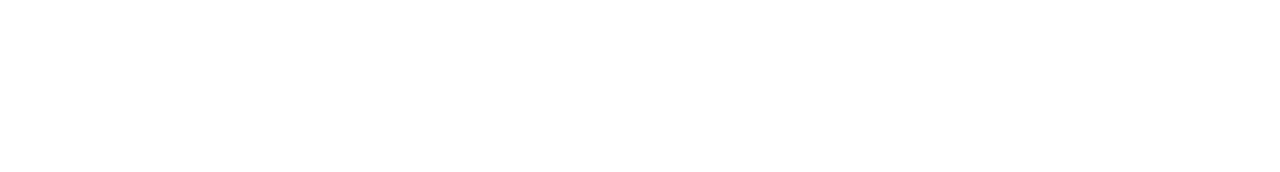
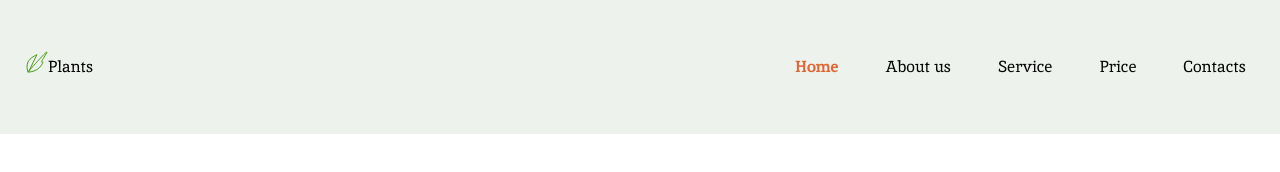
Before and after one commit to tsuyune/plants, a plain HTML site: page index.html in a window 1280 px wide. Drawn offline with Linux system fonts and the light colour scheme.

Commit message:
feat: create header

```diff
--- /dev/null
+++ b/assets/styles/styles.scss
@@ -0,0 +1,113 @@
+@font-face {
+    font-family: 'Inter';
+    src: url('/assets/fonts/Inter/Inter-Regular.ttf');
+}
+
+@font-face {
+    font-family: 'Inter';
+    src: url('/assets/fonts/Inter/Inter-Bold.ttf');
+    font-weight: bold;
+}
+
+@font-face {
+    font-family: 'Inika';
+    src: url('/assets/fonts/Inika/Inika-Regular.ttf');
+}
+
+@font-face {
+    font-family: 'Inika';
+    src: url('/assets/fonts/Inika/Inika-Bold.ttf');
+    font-weight: bold;
+}
+
+:root {
+    box-sizing: border-box;
+
+    --text-color: #636060;
+    --base-color: #499A18;
+    --accent-color: #E06733;
+    --bg-color: #EDF2EC;
+    --title-color: #717171;
+    --nav-links-color: #010201;
+
+
+}
+
+.header {
+    height: 134px;
+    background-color: var(--bg-color, #EDF2EC);
+}
+
+.navbar {}
+
+.logo {
+    display: inline-block;
+
+    padding: 2em;
+    width: 98px;
+    height: 94px;
+
+    background-image: url('/assets/icons/logo.svg');
+    background-repeat: no-repeat;
+    background-position: left center;
+    transform: translateX(-14px);
+}
+
+.container {
+    width: 1220px;
+
+    margin: auto;
+
+    &__nav {
+        display: flex;
+        justify-content: space-between;
+        align-items: center;
+
+        height: 100%;
+    }
+}
+
+.nav {
+    &__list {
+        list-style: none;
+
+        display: flex;
+
+    }
+
+    &__elem {
+
+    }
+
+    &__link {
+        color: var(--nav-links-color, #010201);
+
+        font-family: 'Inika';
+        font-size: 1em;
+        line-height: 3.125em;
+
+        padding: 2em 2.685em;
+
+        text-decoration: none;
+
+        transition: all 0.3s ease-in-out;
+
+        &:last-child {
+            padding-right: 4px;
+        }
+
+        &:hover, &_hover {
+            color: var(--accent-color, #E06733);
+        }
+
+        &:active, &_active {
+            color: var(--accent-color, #E06733);
+
+            font-weight: bold;
+        }
+    }
+}
+
+.main {}
+
+.footer {}
--- a/index.html
+++ b/index.html
@@ -15,7 +15,20 @@
 </head>
 
 <body>
-    <header class="header"></header>
+    <header class="header">
+        <div class="container__nav container">
+            <a href="#home" class="logo"></a>
+            <nav class="nav">
+                <ul class="nav__list">
+                    <li class="nav__elem"><a href="#home" class="nav__link_active nav__link">Home</a></li>
+                    <li class="nav__elem"><a href="#about" class="nav__link">About us</a></li>
+                    <li class="nav__elem"><a href="#service" class="nav__link">Service</a></li>
+                    <li class="nav__elem"><a href="#price" class="nav__link">Price</a></li>
+                    <li class="nav__elem"><a href="#contacts" class="nav__link">Contacts</a></li>
+                </ul>
+            </nav>
+        </div>
+    </header>
     <main class="main"></main>
     <footer class="footer"></footer>
 </body>
```
Also changed, not shown: assets/fonts/Inika/Inika-Bold.ttf (added), assets/fonts/Inika/Inika-Regular.ttf (added), assets/fonts/Inter/Inter-Bold.ttf (added), assets/fonts/Inter/Inter-Regular.ttf (added), assets/icons/logo.svg (added), assets/styles/styles.css, 1 other file.
